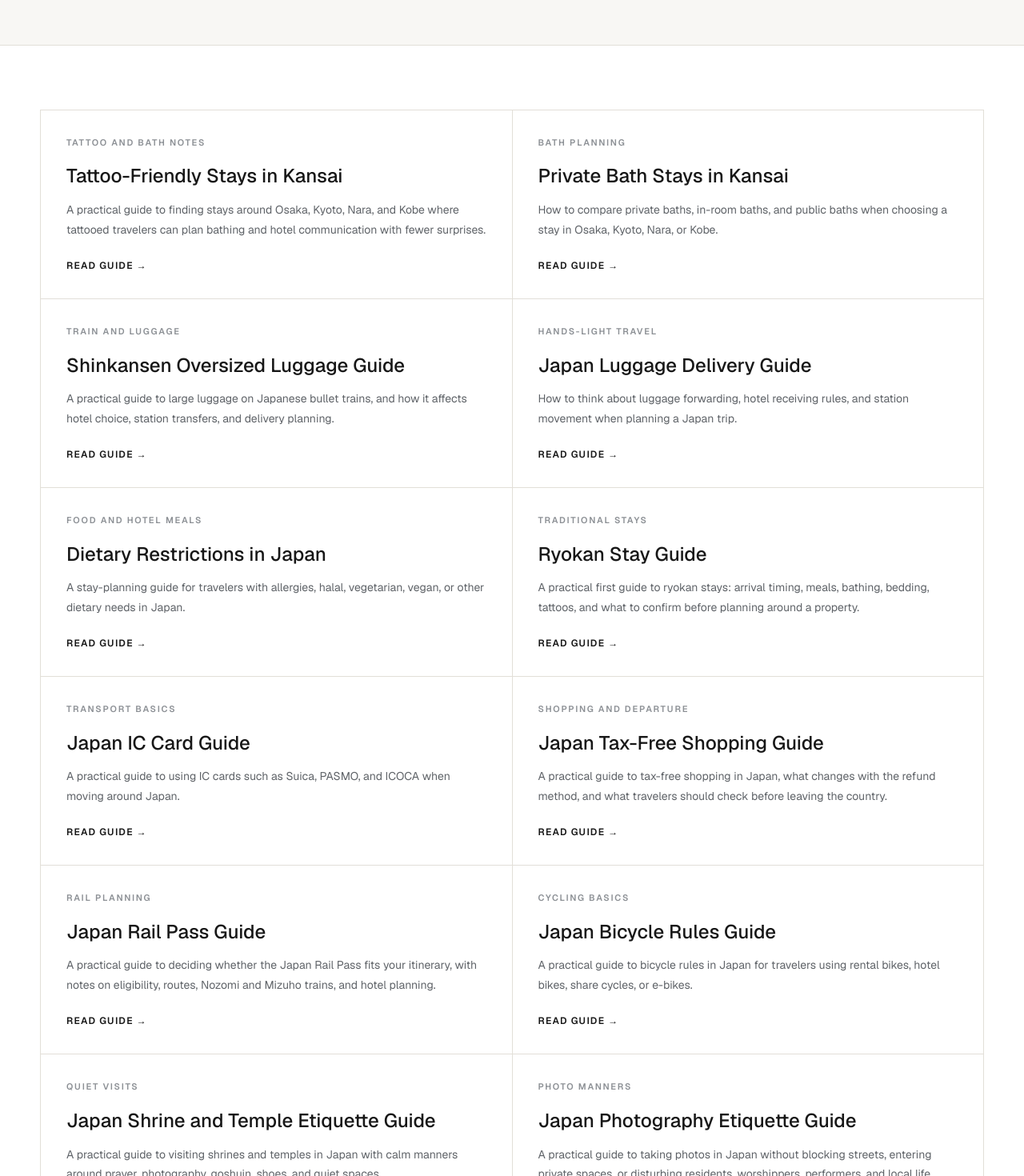
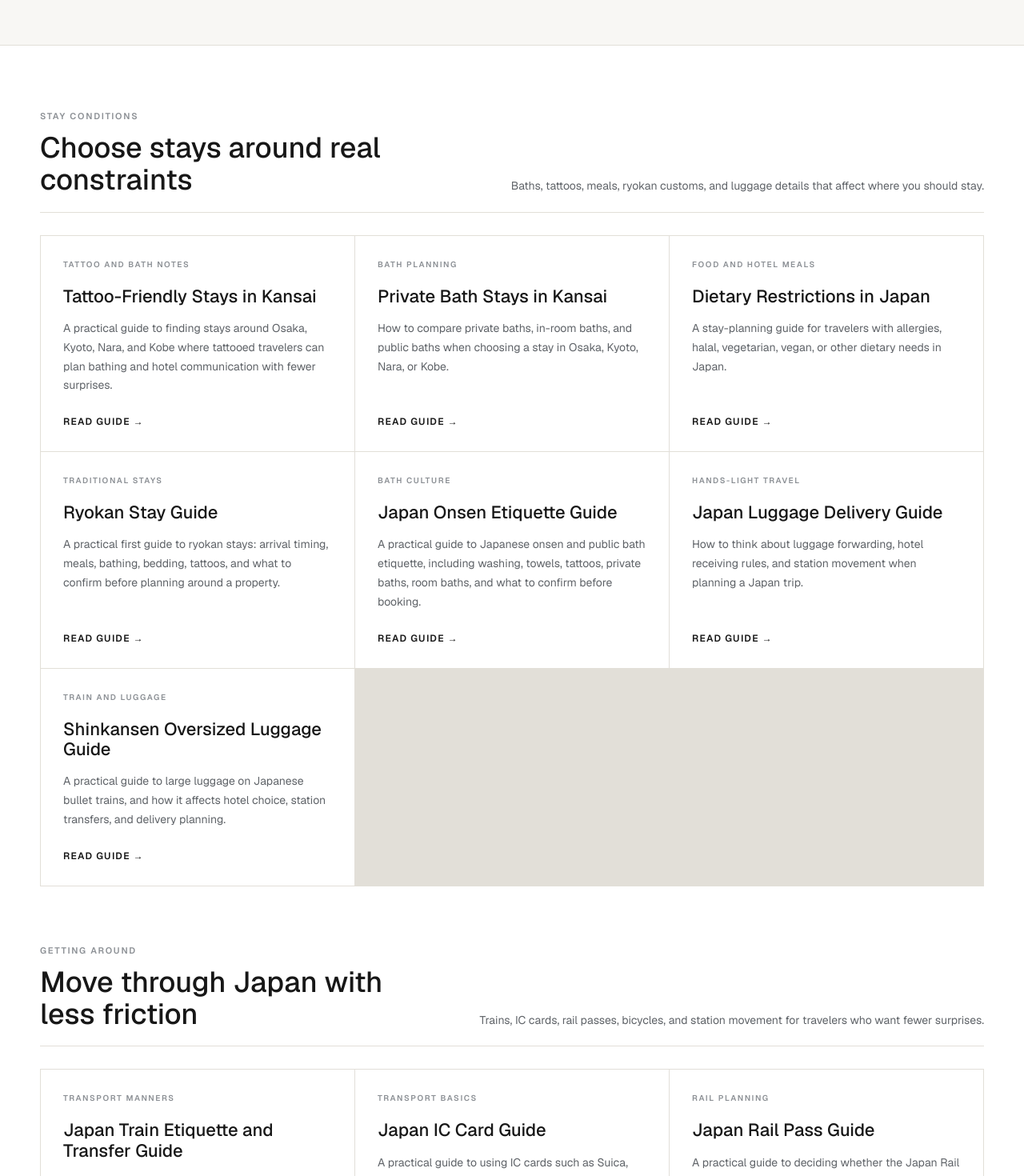
Before and after one commit to AMATSUGI-120/bespokestayjapan-mvp, a Next.js app: page /guides in a window 1280 px wide. Shown: the part 400-1870 px from the top of the page at 80% size. Built offline with nearby package versions, Linux system fonts and the light colour scheme; no server answers.

Commit message:
feat: organize guides by category

```diff
--- a/app/guides/page.tsx
+++ b/app/guides/page.tsx
@@ -12,22 +12,46 @@ export const metadata: Metadata = buildPageMetadata({
   path: '/guides',
 });
 
-const guideCards = [
+const guideSections = [
+  {
+    eyebrow: 'Stay conditions',
+    title: 'Choose stays around real constraints',
+    description:
+      'Baths, tattoos, meals, ryokan customs, and luggage details that affect where you should stay.',
+    guides: [
       guidePages['tattoo-friendly-stays-kansai'],
       guidePages['private-bath-stays-kansai'],
-  guidePages['shinkansen-oversized-luggage-guide'],
-  guidePages['japan-luggage-delivery-guide'],
       guidePages['dietary-restrictions-japan'],
       guidePages['ryokan-stay-guide'],
+      guidePages['japan-onsen-etiquette-guide'],
+      guidePages['japan-luggage-delivery-guide'],
+      guidePages['shinkansen-oversized-luggage-guide'],
+    ],
+  },
+  {
+    eyebrow: 'Getting around',
+    title: 'Move through Japan with less friction',
+    description:
+      'Trains, IC cards, rail passes, bicycles, and station movement for travelers who want fewer surprises.',
+    guides: [
+      guidePages['japan-train-etiquette-guide'],
       guidePages['japan-ic-card-guide'],
-  guidePages['japan-tax-free-shopping-guide'],
       guidePages['japan-rail-pass-guide'],
       guidePages['japan-bicycle-rules-guide'],
+    ],
+  },
+  {
+    eyebrow: 'Local manners',
+    title: 'Understand the small rules around daily travel',
+    description:
+      'Food, photos, shrines, temples, shopping, and quiet public behavior explained without making travel feel intimidating.',
+    guides: [
+      guidePages['japan-restaurant-etiquette-guide'],
       guidePages['japan-shrine-temple-etiquette-guide'],
       guidePages['japan-photography-etiquette-guide'],
-  guidePages['japan-onsen-etiquette-guide'],
-  guidePages['japan-restaurant-etiquette-guide'],
-  guidePages['japan-train-etiquette-guide'],
+      guidePages['japan-tax-free-shopping-guide'],
+    ],
+  },
 ];
 
 export default function GuidesPage() {
@@ -57,27 +81,47 @@ export default function GuidesPage() {
           </div>
         </section>
 
-        <section className="px-6 py-16 md:py-20" style={{ backgroundColor: 'var(--bsj-bg-card)' }}>
-          <div className="mx-auto grid max-w-[1180px] grid-cols-1 gap-px overflow-hidden border border-[var(--bsj-border)] bg-[var(--bsj-border)] md:grid-cols-2">
-            {guideCards.map((guide) => (
+        <section className="px-6 py-14 md:py-20" style={{ backgroundColor: 'var(--bsj-bg-card)' }}>
+          <div className="mx-auto max-w-[1180px] space-y-14 md:space-y-18">
+            {guideSections.map((section) => (
+              <section key={section.title}>
+                <div className="mb-7 grid gap-4 border-b border-[var(--bsj-border)] pb-5 md:grid-cols-[0.8fr_1.2fr] md:items-end">
+                  <div>
+                    <p className="text-[11px] font-semibold uppercase tracking-[0.16em] text-[var(--bsj-text-light)]">
+                      {section.eyebrow}
+                    </p>
+                    <h2 className="mt-3 text-[28px] font-medium leading-[1.1] tracking-[0] text-[var(--bsj-text)] md:text-[36px]">
+                      {section.title}
+                    </h2>
+                  </div>
+                  <p className="max-w-2xl text-[14px] leading-[1.75] text-[var(--bsj-text-muted)] md:justify-self-end">
+                    {section.description}
+                  </p>
+                </div>
+
+                <div className="grid grid-cols-1 gap-px overflow-hidden border border-[var(--bsj-border)] bg-[var(--bsj-border)] md:grid-cols-2 lg:grid-cols-3">
+                  {section.guides.map((guide) => (
                     <Link
                       key={guide.path}
                       href={guide.path}
-                className="group bg-[var(--bsj-bg-card)] p-7 text-[var(--bsj-text)] no-underline transition-colors hover:bg-[var(--bsj-bg)] md:p-8"
+                      className="group flex min-h-[260px] flex-col bg-[var(--bsj-bg-card)] p-6 text-[var(--bsj-text)] no-underline transition-colors hover:bg-[var(--bsj-bg)] md:p-7"
                     >
-                <p className="text-[11px] font-semibold uppercase tracking-[0.16em] text-[var(--bsj-text-light)]">
+                      <p className="text-[10px] font-semibold uppercase tracking-[0.16em] text-[var(--bsj-text-light)]">
                         {guide.eyebrow}
                       </p>
-                <h2 className="mt-5 text-[24px] font-medium leading-[1.15] tracking-[0] text-[var(--bsj-text)] group-hover:underline">
+                      <h3 className="mt-5 text-[22px] font-medium leading-[1.15] tracking-[0] text-[var(--bsj-text)] group-hover:underline">
                         {guide.title}
-                </h2>
-                <p className="mt-4 text-[14px] leading-[1.75] text-[var(--bsj-text-muted)]">
+                      </h3>
+                      <p className="mt-4 text-[14px] leading-[1.7] text-[var(--bsj-text-muted)]">
                         {guide.description}
                       </p>
-                <p className="mt-6 text-[12px] font-semibold uppercase tracking-[0.1em] text-[var(--bsj-text)]">
+                      <p className="mt-auto pt-6 text-[12px] font-semibold uppercase tracking-[0.1em] text-[var(--bsj-text)]">
                         Read guide →
                       </p>
                     </Link>
+                  ))}
+                </div>
+              </section>
             ))}
           </div>
         </section>
--- a/components/GuidePage.tsx
+++ b/components/GuidePage.tsx
@@ -320,7 +320,7 @@ export function GuidePage({ guide }: { guide: GuidePageContent }) {
               {guide.relatedStays?.length ? (
                 <section className="border border-[var(--bsj-border)] bg-[var(--bsj-bg-card)] p-6">
                   <h2 className="text-[13px] font-semibold uppercase tracking-[0.14em] text-[var(--bsj-text)]">
-                    Related stay profiles
+                    Related guides and stay profiles
                   </h2>
                   <div className="mt-5 flex flex-col gap-3">
                     {guide.relatedStays.map((link) => (
```
Lines whose indentation alone changed are shown as unchanged.
